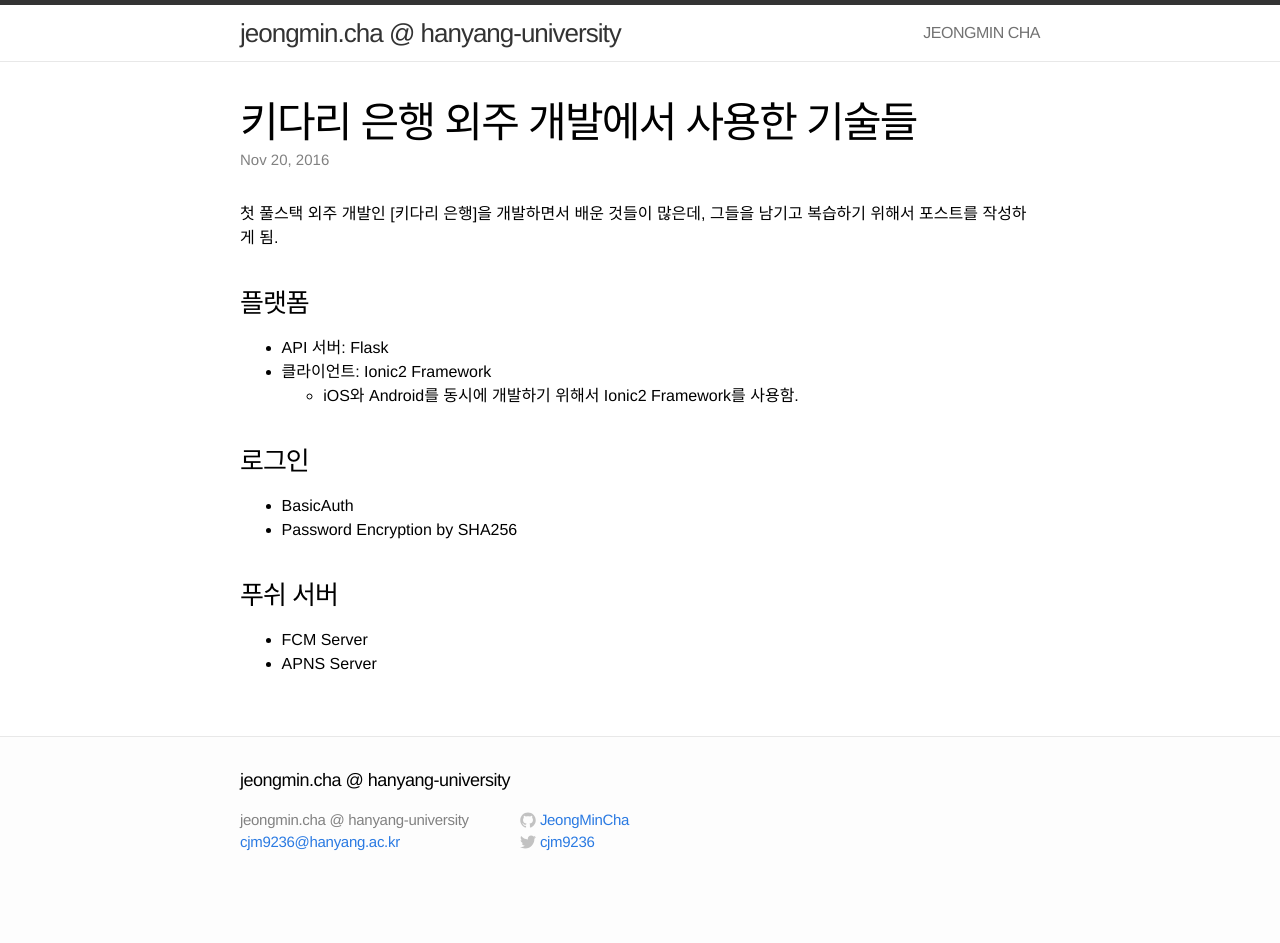
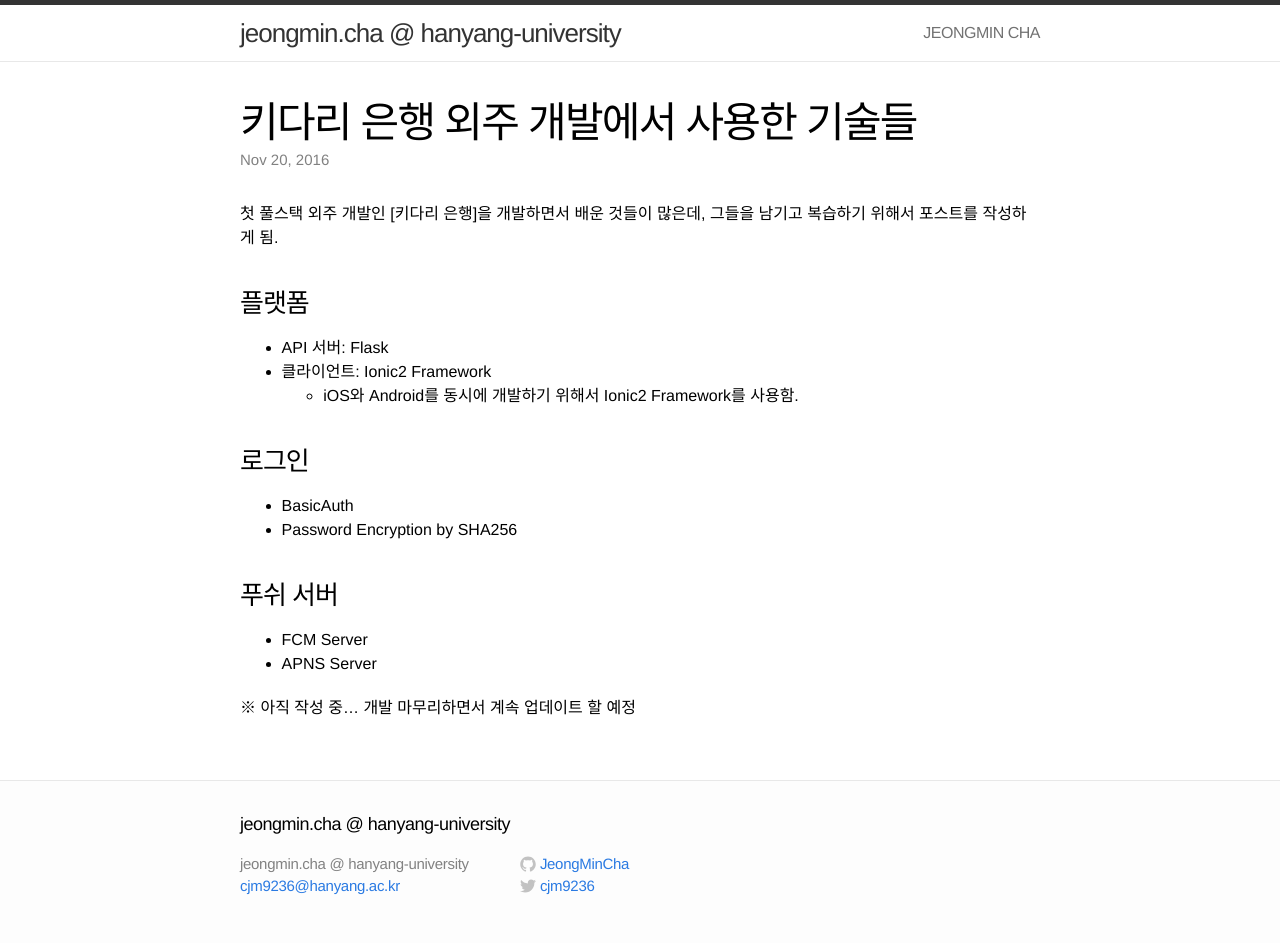
Before and after one commit to JeongMinCha/jeongmincha.github.com, a Jekyll site: the page built from _posts/2016-11-20-kidari-bank.md, in a window 1280 px wide. Built offline with Jekyll 4.4.1, drawn with Linux system fonts in a browser that asks for light colours; before the commit the page ends 900 px from its top, so only the background shows below that.

Commit message:
Add ps to say that this post is being written

```diff
--- a/_posts/2016-11-20-kidari-bank.md
+++ b/_posts/2016-11-20-kidari-bank.md
@@ -17,3 +17,5 @@ title: 키다리 은행 외주 개발에서 사용한 기술들
 ### 푸쉬 서버
 - FCM Server
 - APNS Server
+
+※ 아직 작성 중... 개발 마무리하면서 계속 업데이트 할 예정
```
